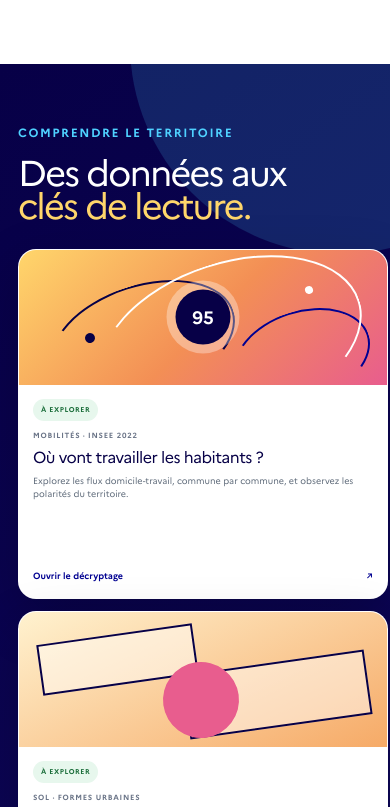
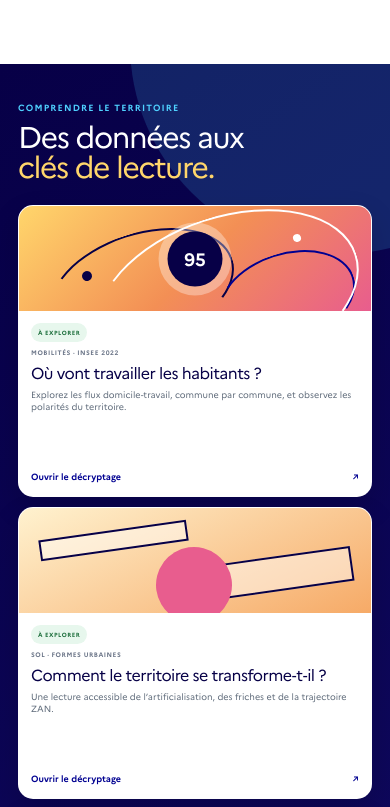
Before and after one commit to DDT95/atlas-territorial-95, a Next.js app: page / in a window 390 px wide. Shown: the part 4012-4819 px from the top of the page. Built offline with nearby package versions, Linux system fonts and the light colour scheme; no server answers.

Commit message:
Compacter la grille Comprendre

```diff
--- a/app/github-entry.tsx
+++ b/app/github-entry.tsx
@@ -8,6 +8,7 @@ import HabitatPage from "./habitat/page";
 import SecuriteRoutierePage from "./securite-routiere/page";
 import DataInformationPage from "./donnees/page";
 import "./globals.css";
+import "./understand-compact.css";
 
 const basePath = (import.meta.env.BASE_URL || "/").replace(/\/$/, "");
 const pathname = window.location.pathname.replace(basePath, "") || "/";
--- a/app/layout.tsx
+++ b/app/layout.tsx
@@ -1,5 +1,6 @@
 import type { Metadata } from "next";
 import "./globals.css";
+import "./understand-compact.css";
 
 export const metadata: Metadata = {
   title: "Atlas territorial du Val-d’Oise — DDT 95",
--- /dev/null
+++ b/app/understand-compact.css
@@ -0,0 +1,155 @@
+/* Grille Comprendre : compacte, équilibrée et prête à accueillir plus de pages. */
+.understand-section {
+  padding: 44px max(20px, 4vw) 50px;
+}
+
+.understand-heading {
+  width: min(100%, 2240px);
+  max-width: none;
+  margin: 0 auto 22px;
+}
+
+.understand-heading .eyebrow {
+  margin-bottom: 8px;
+  font-size: 9px;
+}
+
+.understand-heading h2 {
+  font-size: clamp(30px, 2.6vw, 42px);
+  line-height: 1;
+  letter-spacing: -.045em;
+}
+
+.understand-heading h2 br {
+  display: none;
+}
+
+.understand-heading h2 span {
+  margin-left: .18em;
+}
+
+.understand-grid {
+  width: min(100%, 2240px);
+  margin-inline: auto;
+  display: flex !important;
+  flex-wrap: wrap;
+  justify-content: center;
+  gap: 10px;
+}
+
+.understand-card,
+.understand-card.warm,
+.understand-card.green-story-card {
+  min-height: 244px;
+  flex: 0 1 270px;
+  grid-template-rows: 76px 1fr;
+  border-radius: 15px;
+  box-shadow: 0 12px 30px #00000024;
+}
+
+.story-visual > * {
+  transform: scale(.62);
+  transform-origin: center;
+}
+
+.story-copy {
+  padding: 12px;
+}
+
+.story-status {
+  padding: 5px 7px;
+  font-size: 6px;
+}
+
+.story-copy > small {
+  margin-top: 7px;
+  font-size: 6.5px;
+  letter-spacing: .08em;
+}
+
+.story-copy h3 {
+  margin: 6px 0;
+  font-size: 14px;
+  line-height: 1.12;
+}
+
+.story-copy p {
+  font-size: 8px;
+  line-height: 1.4;
+}
+
+.story-copy > strong {
+  padding-top: 8px;
+  font-size: 8px;
+}
+
+.understand-card:hover,
+.understand-card.featured:hover,
+.understand-card.is-live:hover {
+  transform: translateY(-3px);
+  box-shadow: 0 18px 38px #00000035;
+}
+
+@media (max-width: 1799px) {
+  .understand-heading,
+  .understand-grid {
+    width: min(100%, 1120px);
+  }
+
+  .understand-card,
+  .understand-card.warm,
+  .understand-card.green-story-card {
+    min-height: 252px;
+    flex-basis: 272px;
+    grid-template-rows: 80px 1fr;
+  }
+}
+
+@media (max-width: 980px) {
+  .understand-card,
+  .understand-card.warm,
+  .understand-card.green-story-card {
+    flex-basis: calc((100% - 20px) / 3);
+  }
+}
+
+@media (max-width: 720px) {
+  .understand-section {
+    padding: 38px 18px 44px;
+  }
+
+  .understand-heading h2 br {
+    display: block;
+  }
+
+  .understand-heading h2 span {
+    margin-left: 0;
+  }
+
+  .understand-card,
+  .understand-card.warm,
+  .understand-card.green-story-card {
+    min-height: 270px;
+    flex-basis: calc((100% - 10px) / 2);
+    grid-template-rows: 88px 1fr;
+  }
+}
+
+@media (max-width: 460px) {
+  .understand-card,
+  .understand-card.warm,
+  .understand-card.green-story-card {
+    min-height: 292px;
+    flex-basis: 100%;
+    grid-template-rows: 105px 1fr;
+  }
+
+  .story-copy h3 {
+    font-size: 16px;
+  }
+
+  .story-copy p,
+  .story-copy > strong {
+    font-size: 9px;
+  }
+}
```
Also changed, not shown: 1 other file (tests, documents, lock files or other folders).
